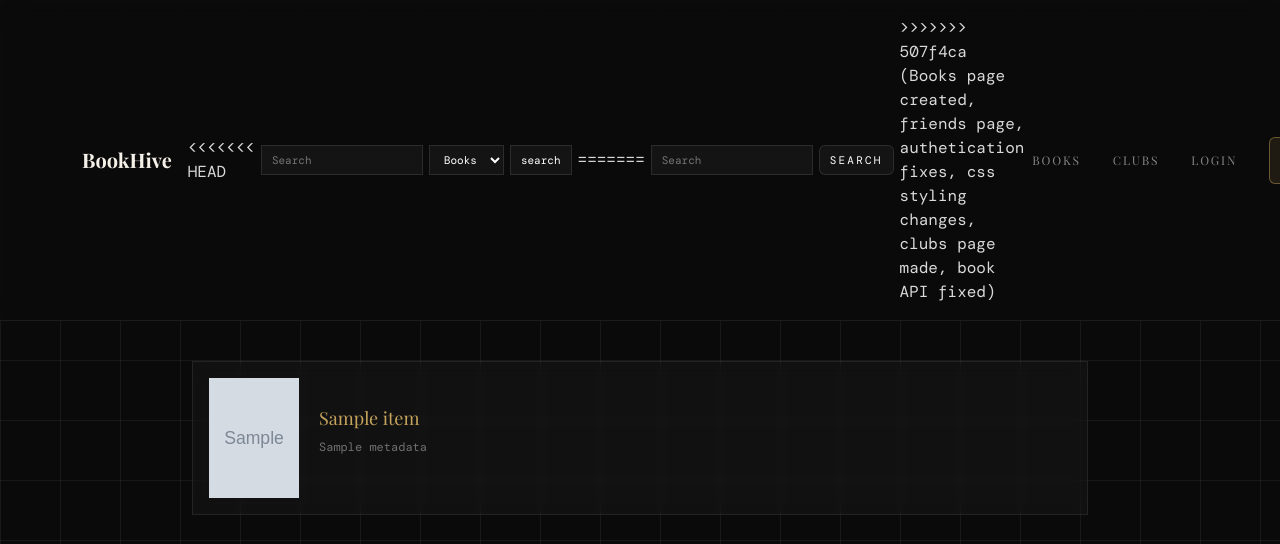
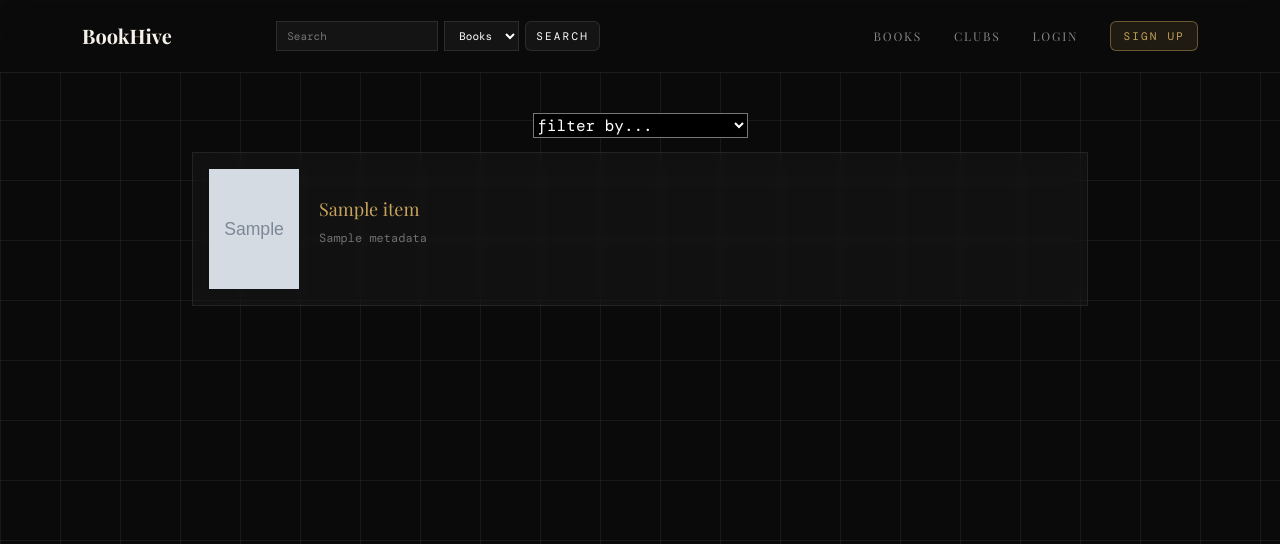
Before and after one commit to Ibrahim78612/bookhive, a Django app: template core/templates/search.html in a window 1280 px wide; the page is wider, and only the part inside the window is pictured. Shown: the top 544 px of that part. Run offline with Django 3.2, Linux system fonts and the light colour scheme; the template is opened without the code that fills it: most values are stand-ins (such as "Sample title", 1, 10 or a date in 2020); grey boxes marked "Sample" are stand-in pictures; some web fonts are replaced.

Commit message:
added a search 'sort by', made books page use existing api functions

```diff
--- a/books/templates/books/book_list.html
+++ b/books/templates/books/book_list.html
@@ -116,7 +116,7 @@
                         <div class="book-title">{{ book.title }}</div>
                         <div class="book-author">{{ book.author }}</div>
 
-                        <a href="{% url 'book_view' book.work_id %}" class="view-link">
+                        <a href="{% url 'book_view' book.workid %}" class="view-link">
                             View →
                         </a>
 
--- a/core/search_converter.py
+++ b/core/search_converter.py
@@ -31,7 +31,7 @@ def fetch_title_to_search(fetch_data, order_by):
             review_count = reviews.count()
             if review_count != 0:
                 rating = sum([review.rating for review in reviews]) / review_count
-                rating_str = f"{rating:.1f} "+ ("⭐" * int(rating))
+                rating_str = f"{rating:.1f} {'⭐' * int(rating)} ({review_count})"
 
         item = {
                 "image": item["cover"],
--- a/core/templates/base.html
+++ b/core/templates/base.html
@@ -99,7 +99,6 @@
 
             <div class="collapse navbar-collapse justify-content-center nav-search">
                 <form method="get" action="{% url 'search' %}">
-<<<<<<< HEAD
                     <input type="text" id="query" name="query" placeholder="Search">
                     <select name="type" id="type">
                       <option value="book_view">Books</option>
@@ -107,11 +106,7 @@
                       <option value="list_detail">Lists</option>
                       <option value="club_detail">Clubs</option>
                     </select>
-                    <input type="submit" value="search">
-=======
-                    <input type="text" name="query" placeholder="Search">
                     <input type="submit" value="Search" class="btn btn-primary">
->>>>>>> 507f4ca (Books page created, friends page, authetication fixes, css styling changes, clubs page made, book API fixed)
                 </form>
             </div>
 
--- a/core/templates/search.html
+++ b/core/templates/search.html
@@ -81,6 +81,12 @@
     margin-bottom: 6px;
   }
 
+  #sort-by {
+    float: left;
+    background-color: #000000;
+    color: #ffffff;
+  }
+
   .shelf::before {
     content: "";
     position: absolute;
@@ -92,8 +98,18 @@
     z-index: -1;
   }
 </style>
+<script defer src="{% static 'search/js/dropdown.js' %}"></script>
 
 <div class="shelf">
+  {% if filters %}
+  <select name="sort" id="sort-by">
+    <option value="none" selected disabled hidden>filter by...</option>
+    {% for filter in filters %}
+    <option value="{{ filter }}">{{ filter }} (asc)</option>
+    <option value="{{ filter }}_desc">{{ filter }} (desc)</option>
+    {% endfor %}
+  {% endif %}
+  </select>
   {% for item in docs %}
   <div class="item">
     {% if item.image %}
--- /dev/null
+++ b/static/search/js/dropdown.js
@@ -0,0 +1,13 @@
+document.getElementById("sort-by").onchange = function() {
+  let search_url = new URL(window.location.href)
+  let current_params = new URLSearchParams(search_url.search)
+
+  if (this.value) {
+    current_params.set('order', this.value)
+  } else {
+    current_params.delete('order')
+  }
+
+  search_url.search = current_params.toString()
+  window.location.href = search_url.toString()
+}
```
Also changed, not shown: books/views.py (+4 -20 lines).
